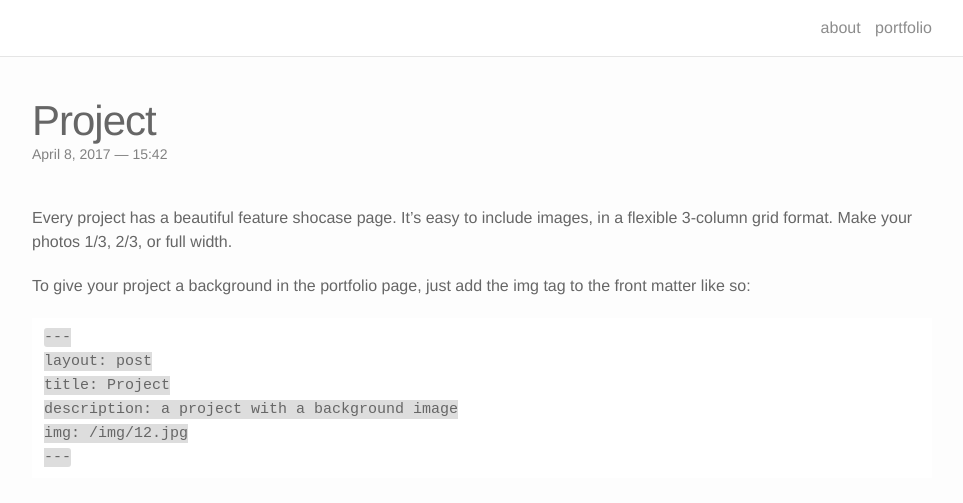
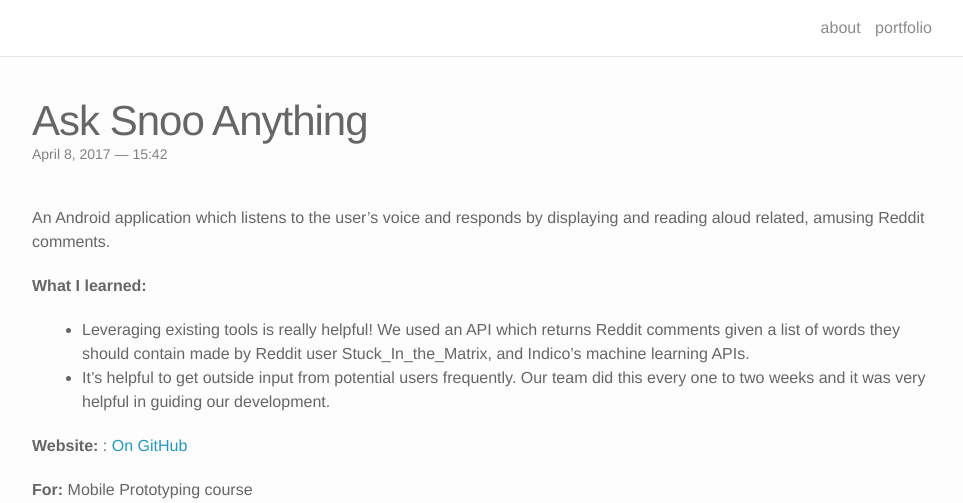
Before and after one commit to LucyWilcox/LucyWilcox.github.io, a Jekyll site: the page built from _portfolio/9_project.markdown, in a window 1280 px wide and 1400 px high. Shown: the top 503 px of the window, without its empty margins (158-1121 px from the left). Built offline with Jekyll 4.4.1, drawn with Linux system fonts in a browser that asks for light colours; nearby versions of some CDN libraries; some of the changed text lies outside the part shown; grey boxes are pictures that could not be loaded.

Commit message:
add mobile proto

```diff
--- a/_portfolio/9_project.markdown
+++ b/_portfolio/9_project.markdown
@@ -1,55 +1,23 @@
 ---
 layout: post
-title: Project
+title: Ask Snoo Anything
 description: a project with a background image
-img: /img/1.jpg
+img: /img/ana.JPG
 ---
 
-Every project has a beautiful feature shocase page. It's easy to include images, in a flexible 3-column grid format. Make your photos 1/3, 2/3, or full width.
-
-To give your project a background in the portfolio page, just add the img tag to the front matter like so:
-
-	---
-	layout: post
-	title: Project
-	description: a project with a background image
-	img: /img/12.jpg
-	---
+An Android application which listens to the user's voice and responds by displaying and reading aloud related, amusing Reddit comments.
 
 
-<div class="img_row">
-	<img class="col one" src="{{ site.baseurl }}/img/1.jpg" alt="" title="example image"/>
-	<img class="col one" src="{{ site.baseurl }}/img/2.jpg" alt="" title="example image"/>
-	<img class="col one" src="{{ site.baseurl }}/img/3.jpg" alt="" title="example image"/>
-</div>
-<div class="col three caption">
-	Caption photos easily. On the left, a road goes through a tunnel. Middle, leaves artistically fall in a hipster photoshoot. Right, in another hipster photoshoot, a lumberjack grasps a handful of pine needles.
-</div>
-<div class="img_row">
-	<img class="col three" src="{{ site.baseurl }}/img/5.jpg" alt="" title="example image"/>
-</div>
-<div class="col three caption">
-	This image can also have a caption. It's like magic.
-</div>
+<b>What I learned: </b>
+- Leveraging existing tools is really helpful! We used an API which returns Reddit comments given a list of words they should contain made by Reddit user Stuck_In_the_Matrix, and Indico's machine learning APIs.
+- It's helpful to get outside input from potential users frequently. Our team did this every one to two weeks and it was very helpful in guiding our development.
 
-You can also put regular text between your rows of images. Say you wanted to write a little bit about your project before you posted the rest of the images. You describe how you toiled, sweated, *bled* for your project, and then.... you reveal it's glory in the next row of images.
+<b>Website: </b>: <a href="https://github.com/davidabrahams/Hi-Reddit">On GitHub</a>
 
+<b>For: </b>Mobile Prototyping course
 
-<div class="img_row">
-	<img class="col two" src="{{ site.baseurl }}/img/6.jpg" alt="" title="example image"/>
-	<img class="col one" src="{{ site.baseurl }}/img/11.jpg" alt="" title="example image"/>
-</div>
-<div class="col three caption">
-	You can also have artistically styled 2/3 + 1/3 images, like these.
-</div>
+<b>During: </b>Fall 2015
 
+<b>Collaborators: </b>David Abrahams, Yuzhong Huang, and Nora Mohamed
 
-<br/><br/><br/>
-
-
-The code is simple. Just add a col class to your image, and another class specifying the width: one, two, or three columns wide. Here's the code for the last row of images above:
-
-	<div class="img_row">
-	  <img class="col two" src="/img/6.jpg"/>
-	  <img class="col one" src="/img/11.jpg"/>
-	</div>
+<b>Skills: </b>Java, Android development and build tools, user experience design
```
Also changed, not shown: img/ana.JPG (added).
